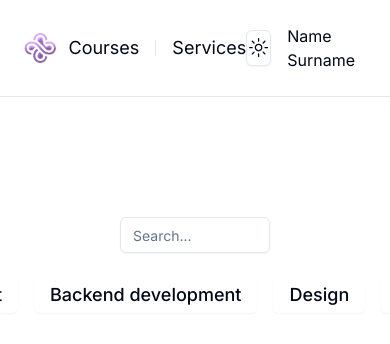
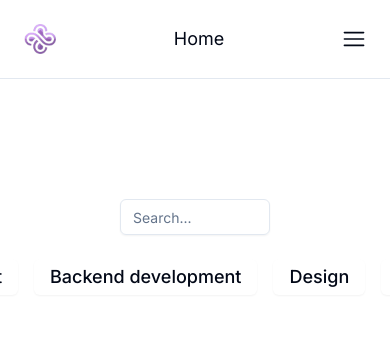
Before and after one commit to youra2004/resilient, a Next.js app: page / in a window 390 px wide. Shown: the top 344 px of the page. Built offline with nearby package versions, Linux system fonts and the light colour scheme.

Commit message:
feat: add responsive for header

```diff
--- /dev/null
+++ b/components/custom/header-title.tsx
@@ -0,0 +1,15 @@
+'use client';
+
+import { usePathname } from 'next/navigation';
+
+export const HeaderTitle = () => {
+  const pathname = usePathname();
+
+  const title = pathname.substring(1) || 'Home';
+
+  return (
+    <div className='flex sm:hidden'>
+      <span className='text-lg capitalize'>{title}</span>
+    </div>
+  );
+};
--- a/components/custom/header.tsx
+++ b/components/custom/header.tsx
@@ -2,16 +2,18 @@ import { Logo } from './logo';
 import { ModeToggle } from '.';
 import { Separator } from '../ui/separator';
 import { NavLink } from './nav-link';
+import { MobileNav } from './mobile-nav';
+import { HeaderTitle } from './header-title';
 
 export const Header = () => {
   return (
     <>
       <div className="flex items-center justify-between p-6">
-        <div className='flex-1'>
+        <div className='sm:flex-1'>
           <Logo />
         </div>
 
-        <div className='flex gap-4 flex-1 justify-center items-center'>
+        <div className='hidden sm:flex gap-4 flex-1 justify-center items-center'>
           <NavLink href='courses' className='text-lg hover:text-muted-foreground transition-colors'>Courses</NavLink>
 
           <Separator orientation='vertical' className='h-4' />
@@ -19,9 +21,15 @@ export const Header = () => {
           <NavLink href='services' className='text-lg hover:text-muted-foreground transition-colors'>Services</NavLink>
         </div>
 
-        <div className='flex gap-4 items-center flex-1 justify-end'>
+        <HeaderTitle />
+
+        <div className='hidden sm:flex gap-4 items-center flex-1 justify-end'>
           <ModeToggle />
           <span>Name Surname</span>
+        </div>
+
+        <div className='flex sm:hidden'>
+          <MobileNav />
         </div>
 
       </div>
--- /dev/null
+++ b/components/custom/mobile-nav.tsx
@@ -0,0 +1,49 @@
+import { HamburgerMenuIcon } from '@radix-ui/react-icons';
+
+import {
+  Drawer,
+  DrawerContent,
+  DrawerOverlay,
+  DrawerPortal,
+  DrawerTrigger,
+} from '@/components/ui/drawer';
+import { ModeToggle, NavLink } from '.';
+import { Separator } from '../ui/separator';
+
+export const MobileNav = () => {
+  return (
+    <Drawer direction='right'>
+      <DrawerTrigger>
+        <HamburgerMenuIcon height={24} width={24} />
+      </DrawerTrigger>
+
+      <DrawerPortal>
+        <DrawerOverlay className='fixed inset-0 bg-black/40' />
+        <DrawerContent className='h-full w-3/4 fixed bottom-0 right-0 left-1/4 px-6'>
+          <div className='flex flex-col gap-4 mt-6'>
+            <NavLink
+              href='courses'
+              className='text-lg hover:text-muted-foreground transition-colors'
+            >
+              Courses
+            </NavLink>
+
+            <NavLink
+              href='services'
+              className='text-lg hover:text-muted-foreground transition-colors'
+            >
+              Services
+            </NavLink>
+          </div>
+
+          <Separator className='my-6' />
+
+          <div className='flex gap-4 items-center'>
+            <ModeToggle />
+            <span>Name Surname</span>
+          </div>
+        </DrawerContent>
+      </DrawerPortal>
+    </Drawer>
+  );
+};
```
